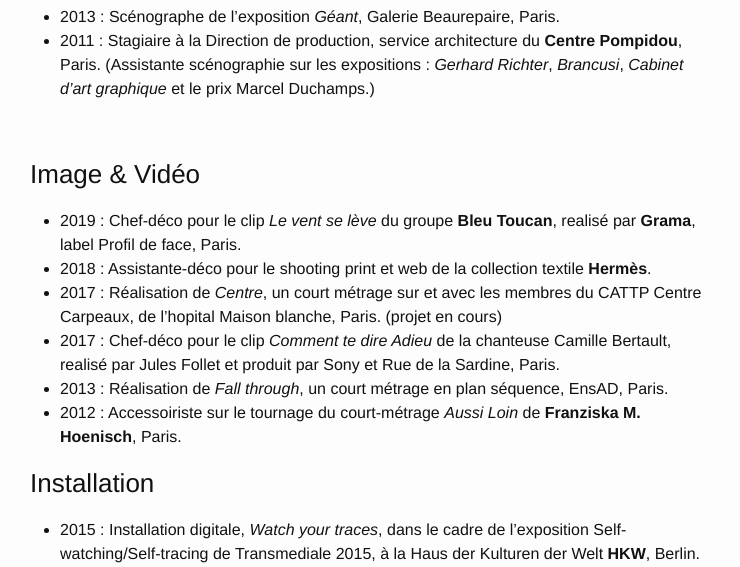
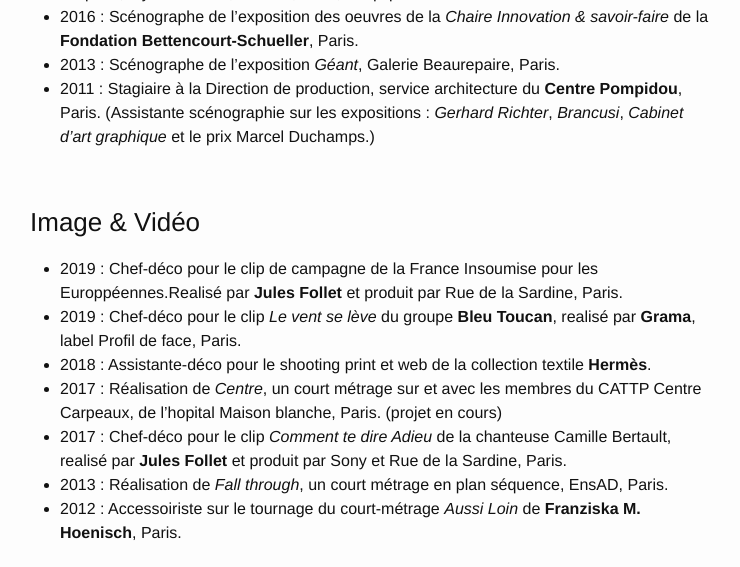
Before and after one commit to louiseds/louiseds.github.io, a Jekyll site: the page built from about.md, in a window 1280 px wide and 1400 px high, scrolled down 2421 px. Shown: the top 567 px of the window, without its empty margins (270-1010 px from the left). Built offline with Jekyll 4.4.1, drawn with Linux system fonts in a browser that asks for light colours; some of the changed text lies outside the part shown.

Commit message:
Update about.md

```diff
--- a/about.md
+++ b/about.md
@@ -27,6 +27,7 @@
 
 ### Arts vivants
 
+* 2019 : Scénographe pour _Borderline(s)_, spectacle de Selin Altıparmak et Thérésa Berger, Lilas en scène, Théâtre de la Reine Blanche.
 * 2019 : Ateliers de scénographie pour l'association _Ma P'tite Folie_ à la _MPAA_ de Paris.
 * 2019 : Scénographe pour _Je m'appelle David R._, comédie musicale écrite par Cyrille Garit & Elsa Vasseur, composée par Nicolas Porcher & Matthieu Truffinet et mise en scène par **Nicolas Guilleminot**.
 * 2018 : Régisseuse générale pour _Il faut arracher la joie aux jours qui filent_, pièce adaptée par Benjamin Porée et Mathieu Dessertine et mise en scène par **Benjamin Porée** Cie. La Musicienne du Silence. Réprésentations au Théatre des Gémeaux, au Quartz, au Parvis et au Théâtre du Luxembourg.
@@ -65,10 +66,11 @@
 <br>
 
 ### Image & Vidéo
+* 2019 : Chef-déco pour le clip de campagne de la France Insoumise pour les Europpéennes.Realisé par **Jules Follet** et produit par Rue de la Sardine, Paris.
 * 2019 : Chef-déco pour le clip _Le vent se lève_ du groupe **Bleu Toucan**, realisé par **Grama**, label Profil de face, Paris.
 * 2018 : Assistante-déco pour le shooting print et web de la collection textile **Hermès**.
 * 2017 : Réalisation de _Centre_, un court métrage sur et avec les membres du CATTP Centre Carpeaux, de l'hopital Maison blanche, Paris. (projet en cours)
-* 2017 : Chef-déco pour le clip _Comment te dire Adieu_ de la chanteuse Camille Bertault, realisé par Jules Follet et produit par Sony et Rue de la Sardine, Paris.
+* 2017 : Chef-déco pour le clip _Comment te dire Adieu_ de la chanteuse Camille Bertault, realisé par **Jules Follet** et produit par Sony et Rue de la Sardine, Paris.
 * 2013 : Réalisation de _Fall through_, un court métrage en plan séquence, EnsAD, Paris.
 * 2012 : Accessoiriste sur le tournage du court-métrage _Aussi Loin_ de **Franziska M. Hoenisch**, Paris.
 <br>
@@ -98,6 +100,7 @@
 ## **Experience**
 
 ### Performing arts
+* 2019 : Stage design for _Borderline(s)_, a theater play by Selin Altıparmak & Thérésa Berger, Lilas en scène, Théâtre de la Reine Blanche, Paris.
 * 2019 : Stage design teacher for _Ma P'tite Folie's_ workshops at MPAA Paris
 * 2019 : Stage designer for _Je m'appelle David R._, a musical written by Cyrille Garit & Elsa Vasseur, composed by Nicolas Porcher & Matthieu Truffinet and directed by Nicolas Guilleminot.
 * 2018 : Technical director for _Il faut arracher la joie aux jours qui filent_, a play adapted and directed by Benjamin Porée, Cie. La Musicienne du Silence. At the Théâtre des Gemeaux (Sceaux), Le Quartz (Brest), Théâtre du Luxembourg (Meaux), Le Parvis (Tarbes).
```
